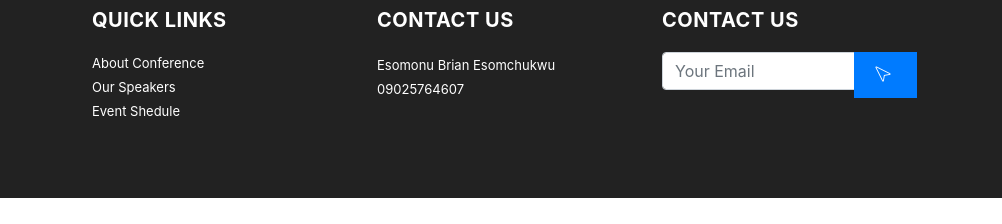
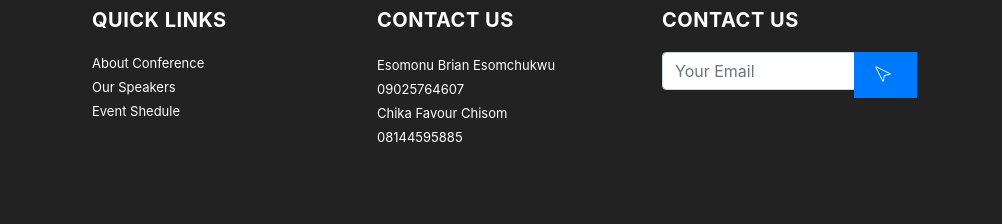
Before and after one commit to Lino2652/lino, a website built with Vite: page index.html in a window 1280 px wide. Shown: the part 6092-6316 px from the top of the page, 278-1280 px from the left. Before the commit the page ends 6290 px from the top, so only its background shows below. Built offline with nearby package versions, Linux system fonts and the light colour scheme; a script that the page names is missing; files whose address does not match are found by name; a web font is replaced by a local one.

Commit message:
Update index.html

```diff
--- a/index.html
+++ b/index.html
@@ -990,6 +990,7 @@
                     <div class="widget">
                         <ul class="gap-10">
                             <li><a href="tel:09025764607">Esomonu Brian Esomchukwu<br />09025764607</a></li>
+                             <li><a href="tel:08144595885">Chika Favour Chisom<br />08144595885</a></li>
                             <!-- <li><a href="#">[Name]<br />[phone number]</a></li> -->
                         </ul>
                     </div>
```
